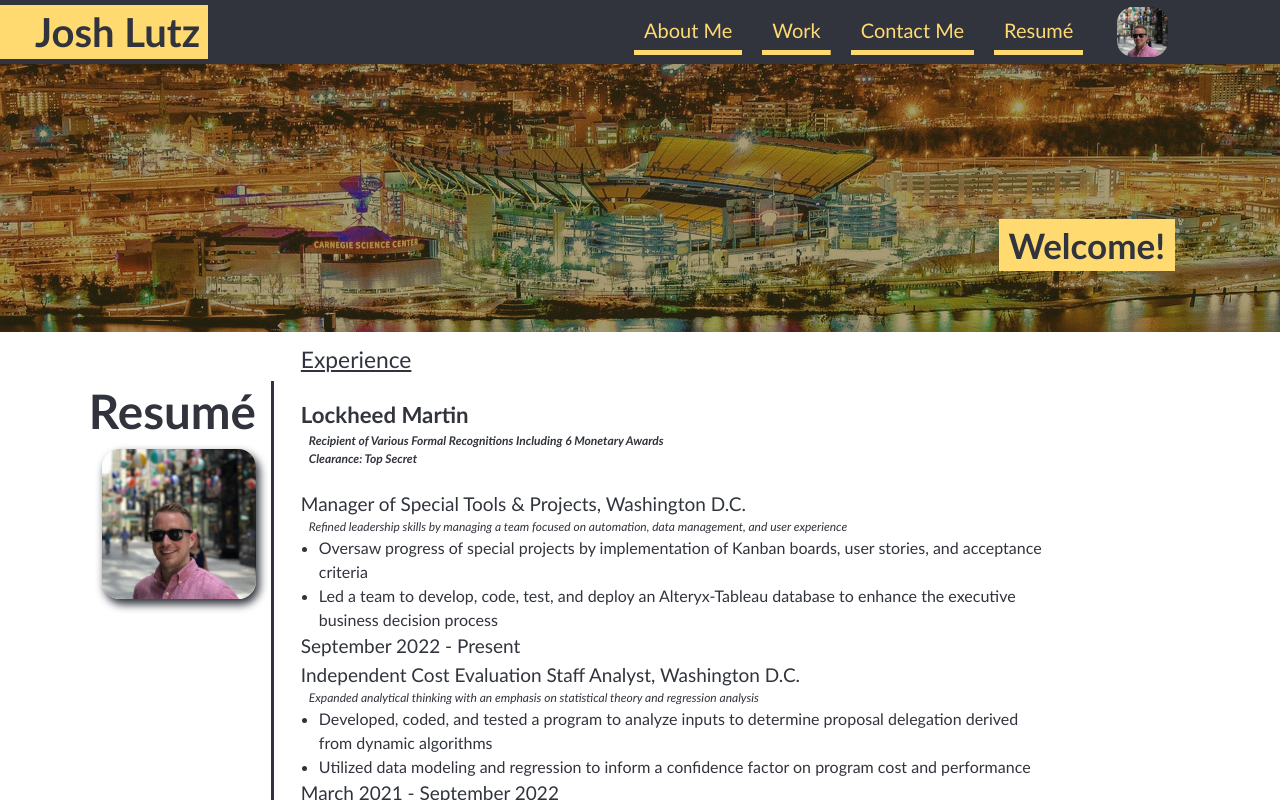
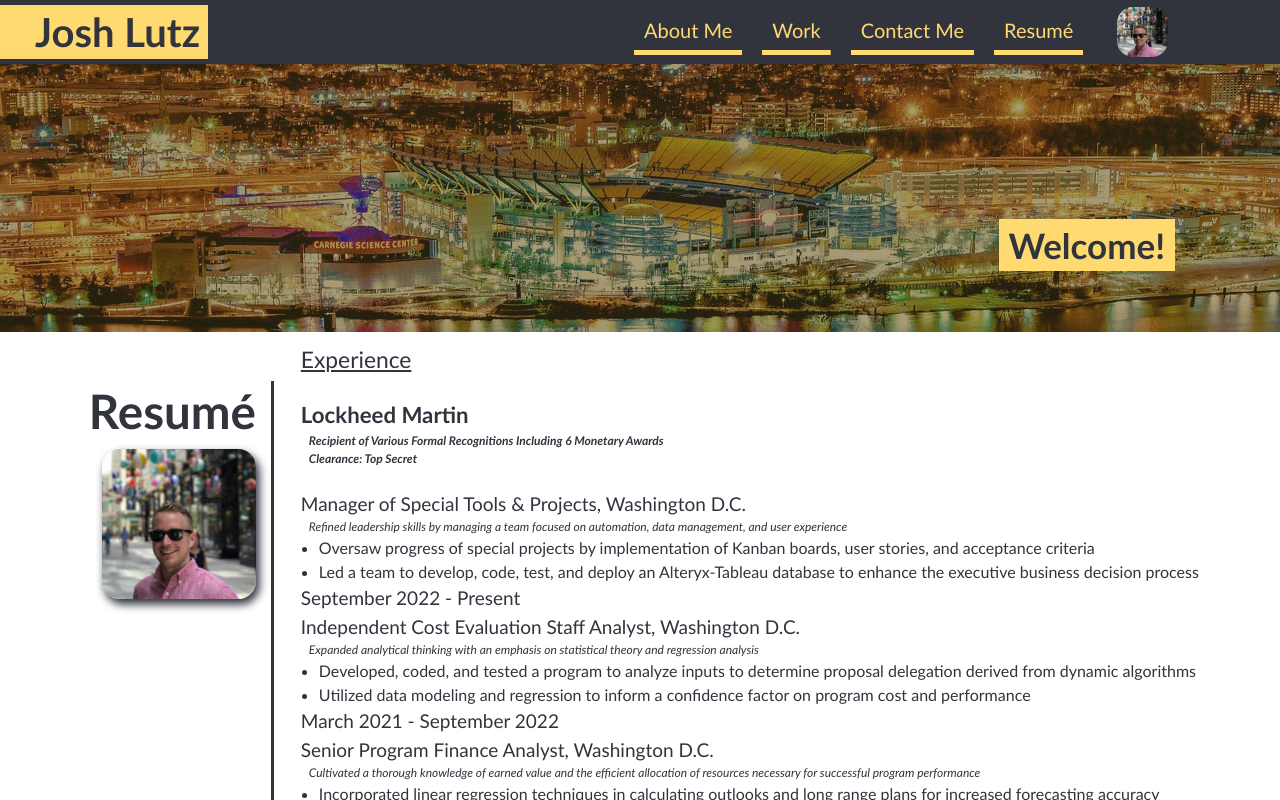
Before and after one commit to lutz143/lutz143-efolio, a React (Create React App) app in the folder efolio-app/: page / in a window 1280 px wide. Shown: the top 800 px of the page. Built offline with nearby package versions, Linux system fonts and the light colour scheme.

Commit message:
updated CSS to handle flex wrap issue on Resume styling

```diff
--- a/efolio-app/src/App.css
+++ b/efolio-app/src/App.css
@@ -144,7 +144,11 @@
 .main-page{
   min-width: 100%;
   color: var(--dark-gray);
-  /* position: relative; */
+}
+
+
+#about-me p {
+  padding-right: 24px;
 }
 
 /* style the main section where the user will find the styling of sections such as about me, work, and contact me */
@@ -241,6 +245,29 @@
   background-color: #dfdfdf10;
 }
 
+/* Resume styling */
+/* ===================================================================================================================================== */
+
+
+.experience {
+  text-decoration: underline;
+  font-size: larger;
+}
+
+.employer p {
+  font-style: italic;
+  font-size: 12px;
+  margin: 0;
+  padding-left: 8px;
+}
+
+.employer ul {
+  font-size: 16px;
+  margin: 0;
+  padding-left: 18px;
+}
+
+
 
 /* Footer styling */
 /* ===================================================================================================================================== */
@@ -314,31 +341,6 @@
   /* background-color: white; */
 }
 
-/* Media query styling */
-/* ===================================================================================================================================== */
-
-
-.experience {
-  text-decoration: underline;
-  font-size: larger;
-}
-
-.employer p {
-  font-style: italic;
-  font-size: 12px;
-  margin: 0;
-  padding-left: 8px;
-}
-
-.employer ul {
-  font-size: 16px;
-  margin: 0;
-  padding-left: 18px;
-}
-
-.resume-section {
-  display: flex;
-}
 
 
 /* Media query styling */
```
